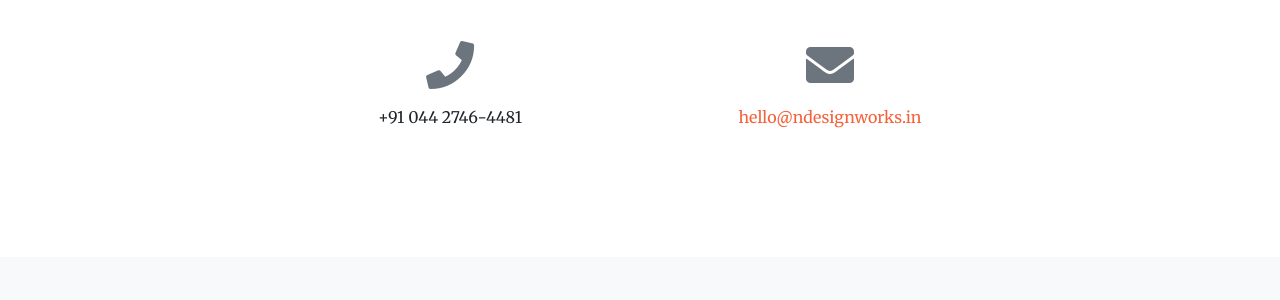
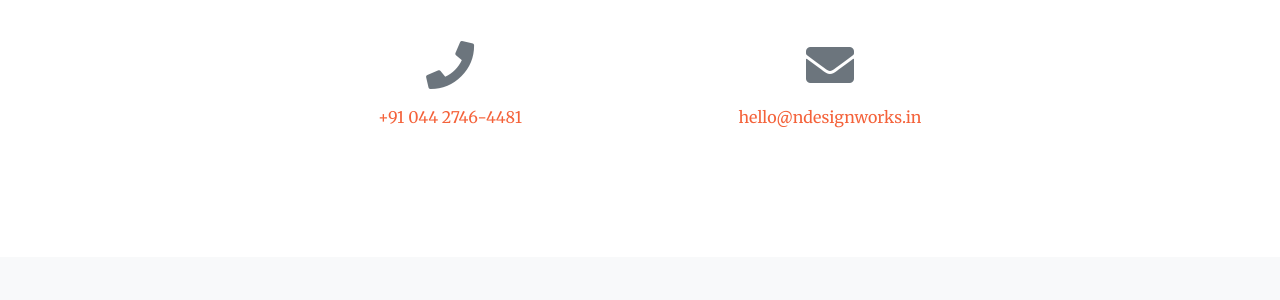
Before and after one commit to NavneetDW/ndesignworks-homepage, a Jekyll site: the page index.html, which Jekyll copies as it is, in a window 1280 px wide and 900 px high, scrolled down 2124 px. Shown: the part 528-828 px from the top of the window. Built offline with Jekyll 4.4.1, drawn with Linux system fonts in a browser that asks for light colours.

Commit message:
Update index.html

```diff
--- a/index.html
+++ b/index.html
@@ -228,7 +228,8 @@
       <div class="row">
         <div class="col-lg-4 ml-auto text-center">
           <i class="fas fa-phone fa-3x mb-3 text-muted"></i>
-          <div>+91 044 2746-4481</div>
+          <div>
+				<a class="d-block" href="tel:+914427464481">+91 044 2746-4481</div></a>
         </div>
         <div class="col-lg-4 mr-auto text-center">
           <i class="fas fa-envelope fa-3x mb-3 text-muted"></i>
```
